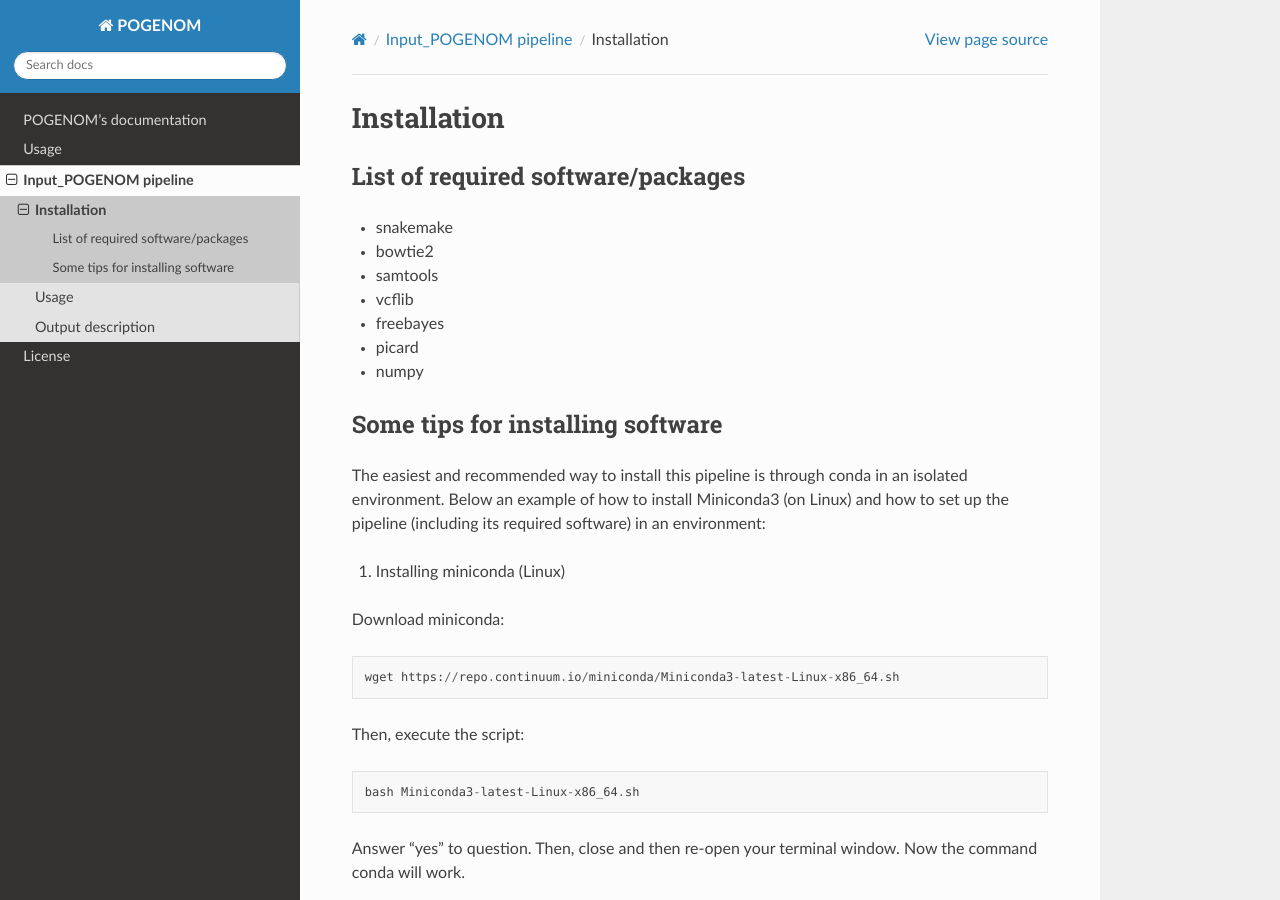
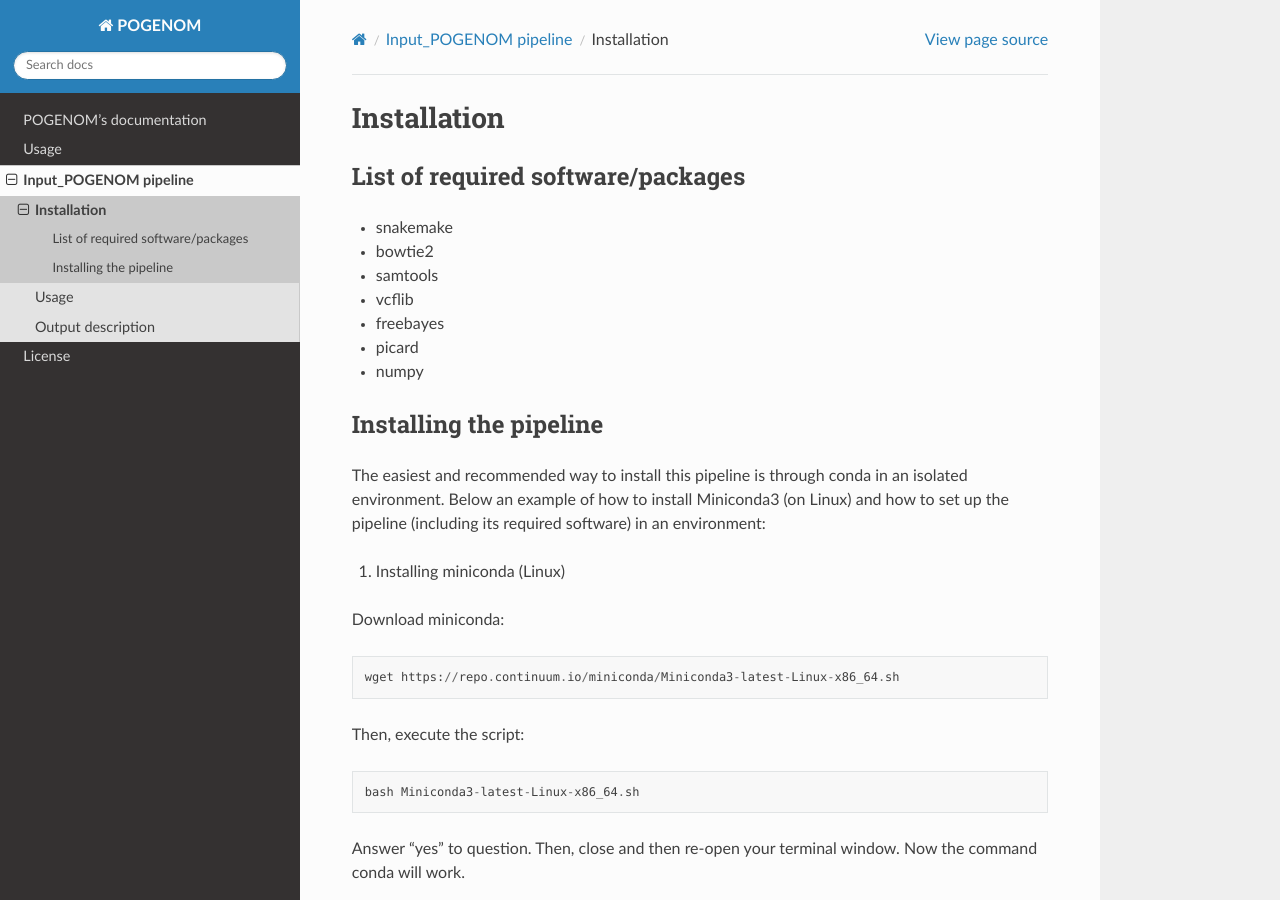
Before and after one commit to EnvGen/POGENOM, a Sphinx documentation site: the page built from docs/source/Installation.rst, in a window 1280 px wide and 900 px high. Built offline with Sphinx 7.4.7 and the Read the Docs theme 2.0.0, drawn with Linux system fonts in a browser that asks for light colours.

Commit message:
Update Installation.rst

```diff
--- a/docs/source/Installation.rst
+++ b/docs/source/Installation.rst
@@ -11,7 +11,7 @@ List of required software/packages
 - picard
 - numpy
 
-Some tips for installing software
+Installing the pipeline
 ^^^^^^^^^^^^^^^^^^^^^^^^^^^^^^^^^
 The easiest and recommended way to install this pipeline is through conda in an isolated environment.
 Below an example of how to install Miniconda3 (on Linux) and how to set up the pipeline (including its required software) in an environment:
```
